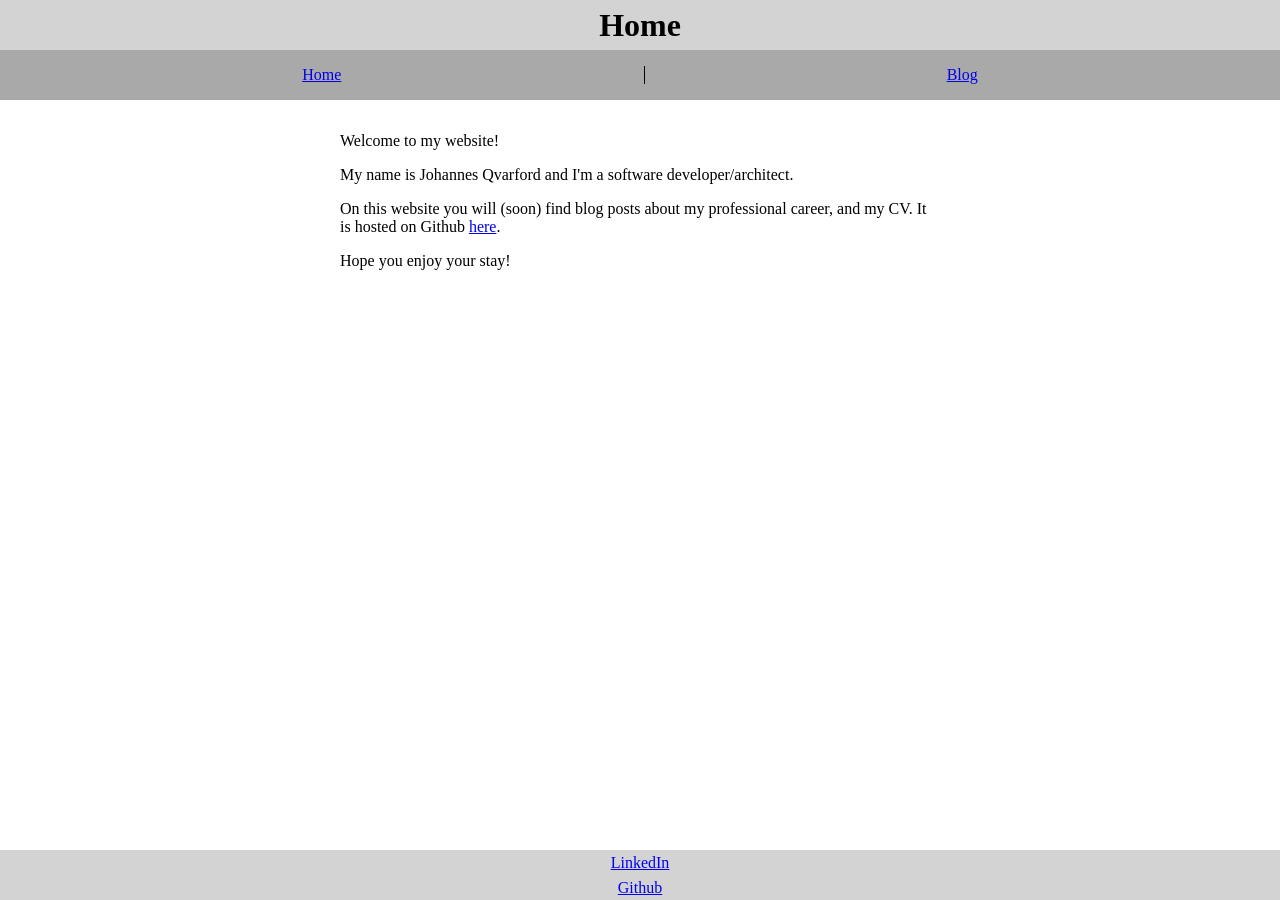
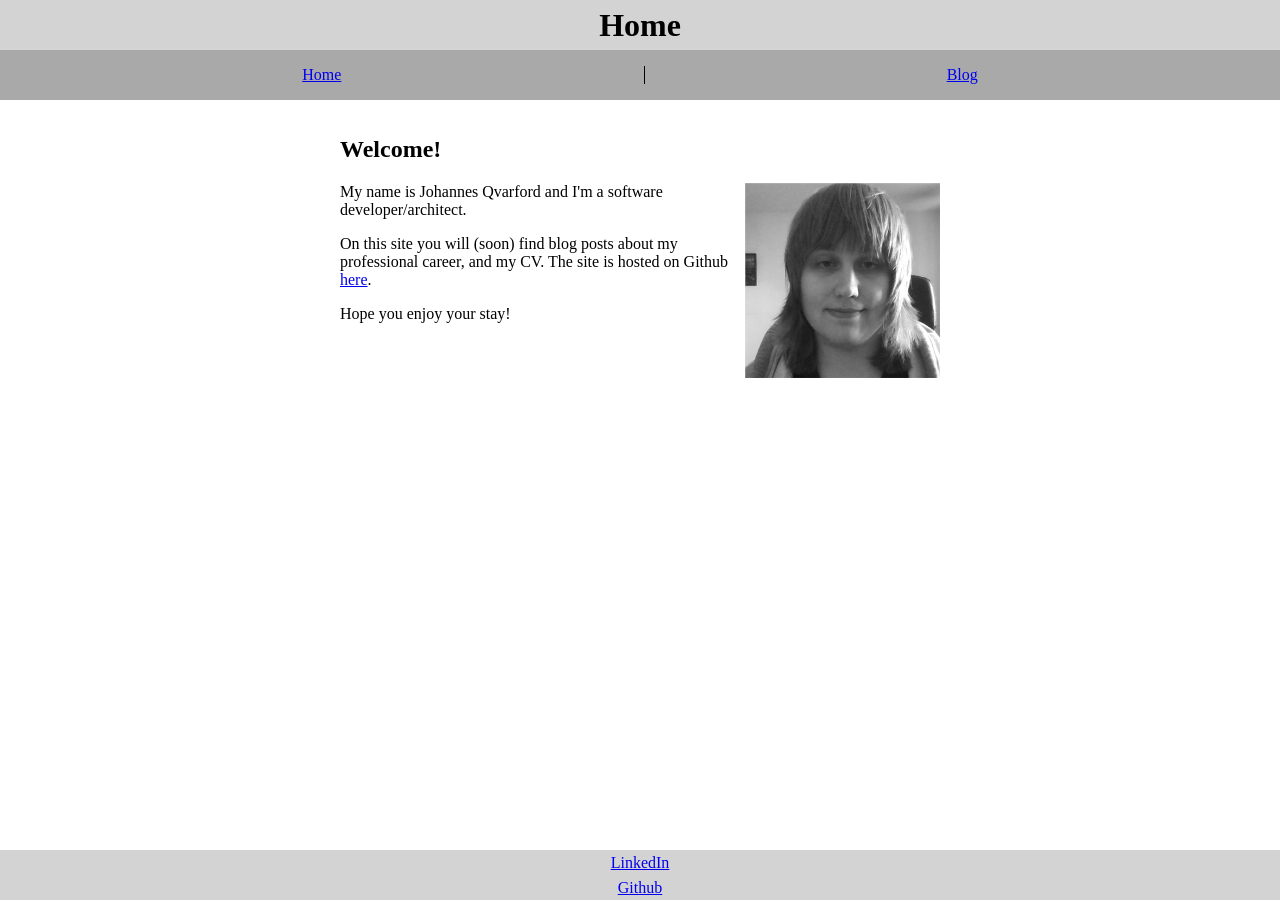
Before and after one commit to johannes-qvarford/johannes-qvarford.github.io, a Jekyll site: the page built from index.html, in a window 1280 px wide. Built offline with Jekyll 4.4.1, drawn with Linux system fonts in a browser that asks for light colours.

```diff
--- a/_sass/layout.scss
+++ b/_sass/layout.scss
@@ -67,3 +67,7 @@ article {
 .nocontent {
   display: none;
 }
+
+.self-picture {
+  float: right;
+}
--- a/index.html
+++ b/index.html
@@ -4,15 +4,17 @@ title: Home
 ---
 
 <article>
-    <p>Welcome to my website!</p>
+    <h1>Welcome!</h1>
+
+    <img class="self-picture" src="/assets/me.jpg" alt="A picture of me.">
 
     <p>
         My name is Johannes Qvarford and I'm a software developer/architect.
     </p>
 
     <p>
-        On this website you will (soon) find blog posts about my professional career, and my CV.
-        It is hosted on Github <a href="https://github.com/johannes-qvarford/johannes-qvarford.github.io">here</a>.
+        On this site you will (soon) find blog posts about my professional career, and my CV.
+        The site is hosted on Github <a href="https://github.com/johannes-qvarford/johannes-qvarford.github.io">here</a>.
     </p>
 
     <p>
```
Also changed, not shown: TODO.md (+1 -0 lines), assets/me.jpg (added).
